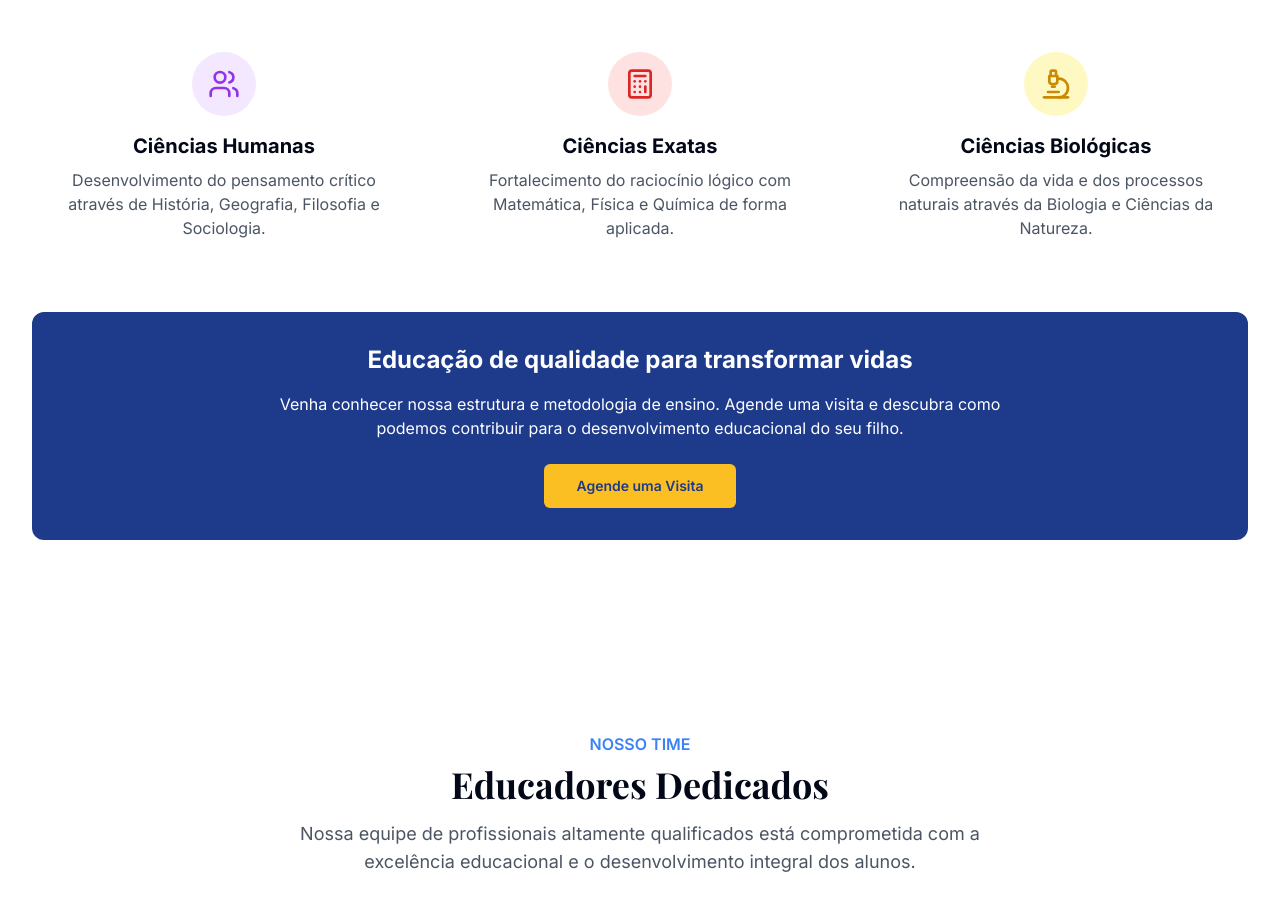
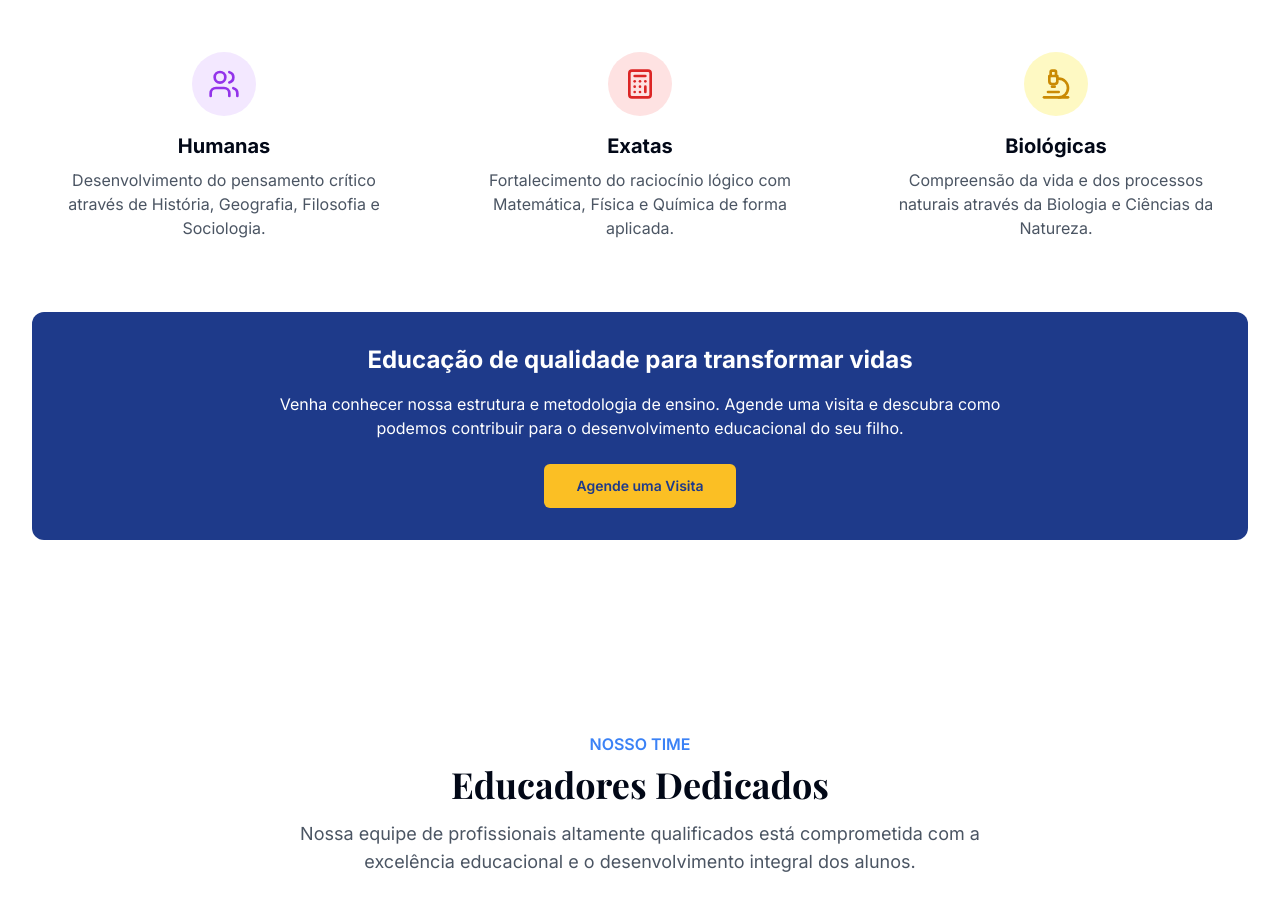
Before and after one commit to MiguelLakefer/cotia-vms-apresenta, a React (Vite) app: page / in a window 1280 px wide. Shown: the part 2800-3710 px from the top of the page. Built offline with nearby package versions, Linux system fonts and the light colour scheme.

Commit message:
Remove "Ciências" from curriculum
The CurriculumSection was updated to remove the word "Ciências" from the display.

```diff
--- a/src/components/CurriculumSection.tsx
+++ b/src/components/CurriculumSection.tsx
@@ -1,3 +1,4 @@
+
 import { Book, BookOpen, Palette, Calculator, Globe, FlaskConical, Clock, Users, Brain, Microscope } from "lucide-react";
 import { Button } from "@/components/ui/button";
 import { cn } from "@/lib/utils";
@@ -44,19 +45,19 @@ const CurriculumSection = () => {
         <div className="grid grid-cols-1 md:grid-cols-2 lg:grid-cols-3 gap-8 mb-12">
           <ProgramCard
             icon={Users}
-            title="Ciências Humanas"
+            title="Humanas"
             description="Desenvolvimento do pensamento crítico através de História, Geografia, Filosofia e Sociologia."
             iconClassName="bg-purple-100 text-purple-600"
           />
           <ProgramCard
             icon={Calculator}
-            title="Ciências Exatas"
+            title="Exatas"
             description="Fortalecimento do raciocínio lógico com Matemática, Física e Química de forma aplicada."
             iconClassName="bg-red-100 text-red-600"
           />
           <ProgramCard
             icon={Microscope}
-            title="Ciências Biológicas"
+            title="Biológicas"
             description="Compreensão da vida e dos processos naturais através da Biologia e Ciências da Natureza."
             iconClassName="bg-yellow-100 text-yellow-600"
           />
```
